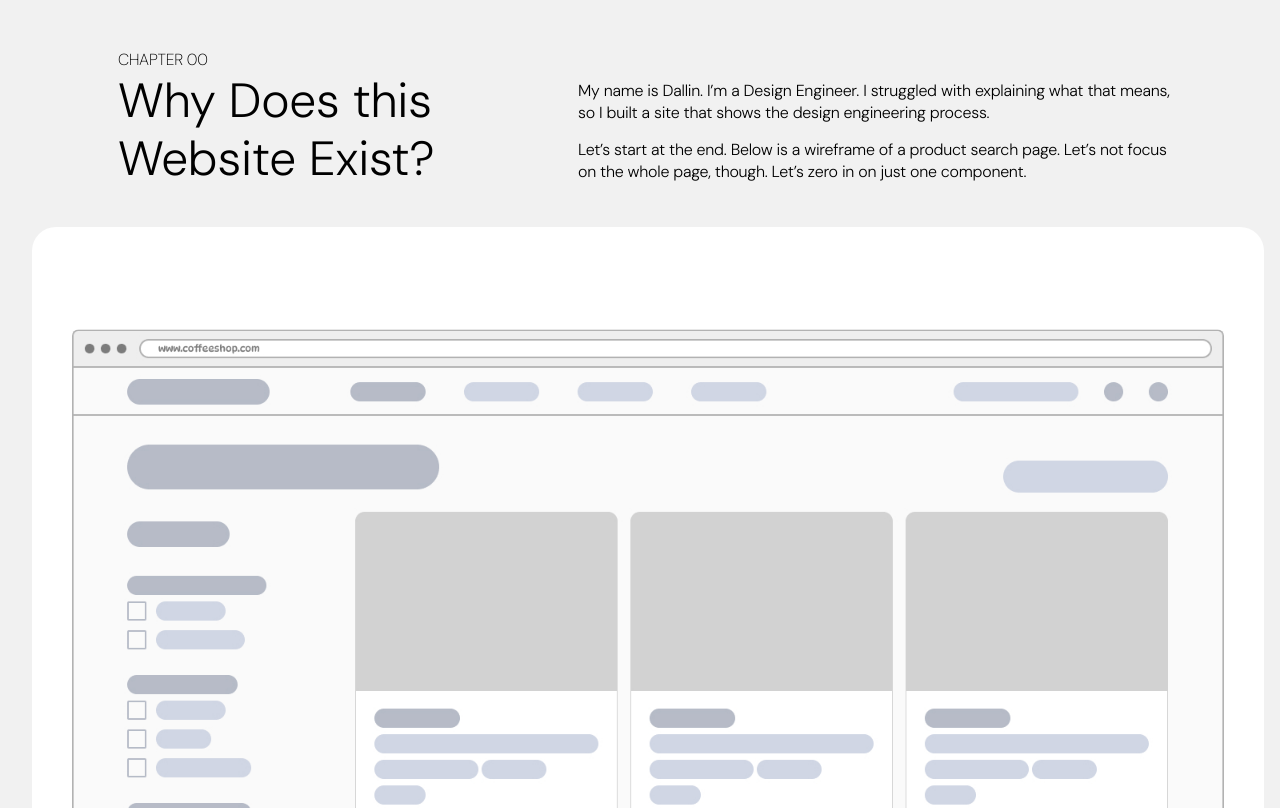
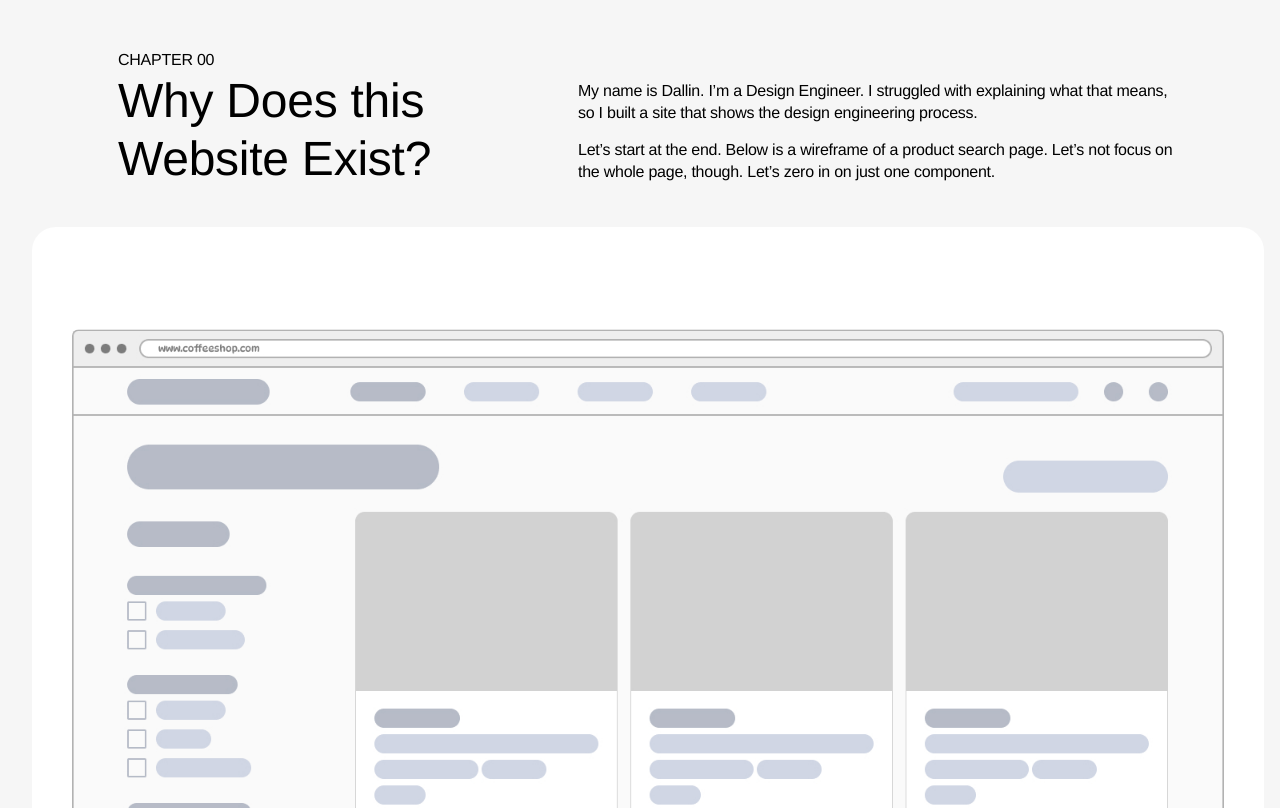
Before and after one commit to 00Wombat/component-journey, a React (Vite) app: page / in a window 1280 px wide. Built offline with nearby package versions, Linux system fonts and the light colour scheme; a web font is replaced by a local one.

Commit message:
type & color changes

```diff
--- a/src/index.html
+++ b/src/index.html
@@ -3,7 +3,7 @@
 <head>
     <meta charset="UTF-8">
     <meta name="viewport" content="width=device-width, initial-scale=1.0">
-    <title>Lifecycle of a Component</title>
+    <title>Component Journey</title>
 </head>
 <body>
     <div id="root"></div>
--- a/src/index.jsx
+++ b/src/index.jsx
@@ -26,6 +26,8 @@ root.render(
                 <img src="coffee-website.jpg" style={{scale: '.8', borderRadius: '8px'}}/>
             </div>
         </div>
+        <div className="main-content">
+        </div>
 
     </div>
 )
--- a/src/style.css
+++ b/src/style.css
@@ -9,8 +9,8 @@ body,
     left: 0;
     width: 100%;
     height: 100%;
-    background: #f1f1f1;
-    font-family: 'DM Sans', sans-serif;
+    background: #f6f6f6;
+    font-family: "HelveticaNeue-Light", "Helvetica Neue Light", "Helvetica Neue", Helvetica, Arial, "Lucida Grande", sans-serif;
     font-weight: 300;
     line-height: 150%;
     letter-spacing: -.25px;
@@ -20,7 +20,7 @@ body,
     overflow-x: hidden;
 }
 
-#root {
+html {
     overflow-y: hidden;
 }
 
@@ -193,6 +193,7 @@ body,
 .commentary-section .left-side .title {
     font-size: 3rem;
     line-height: 120%;
+    font-weight: 500;
 }
 
 .commentary-section .right-side {
```
